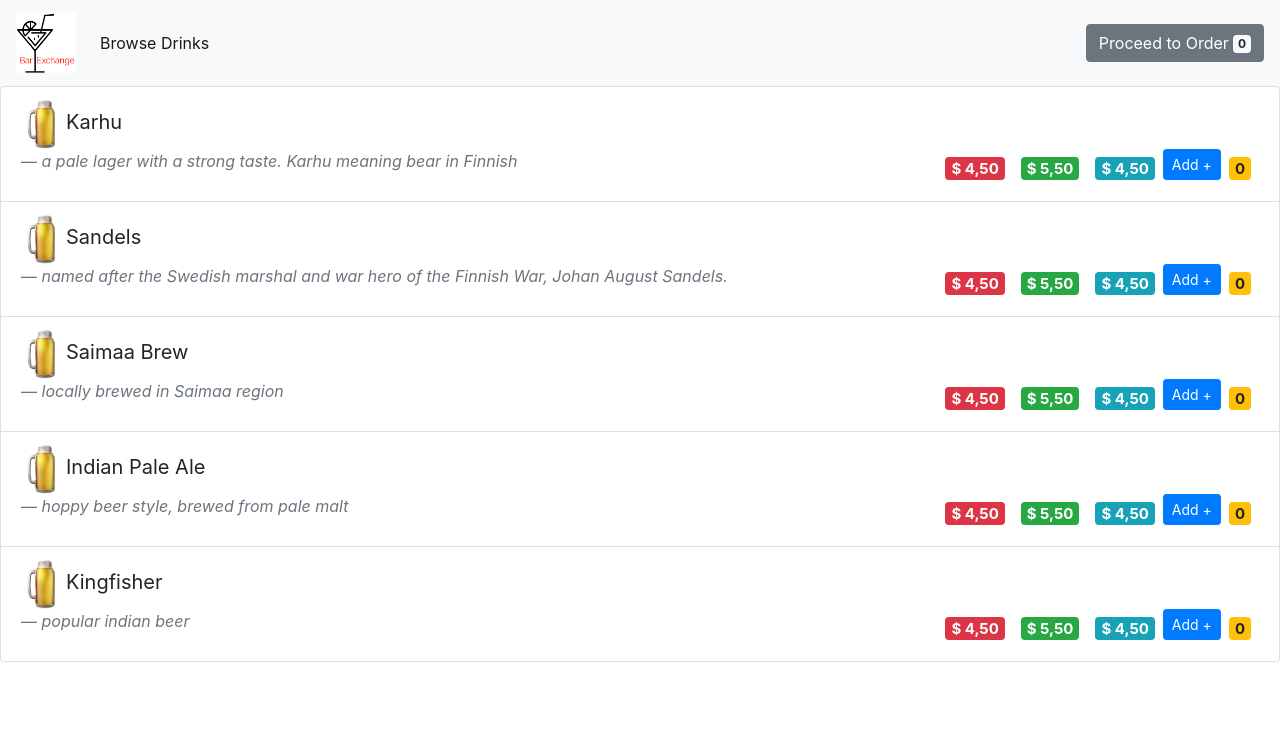
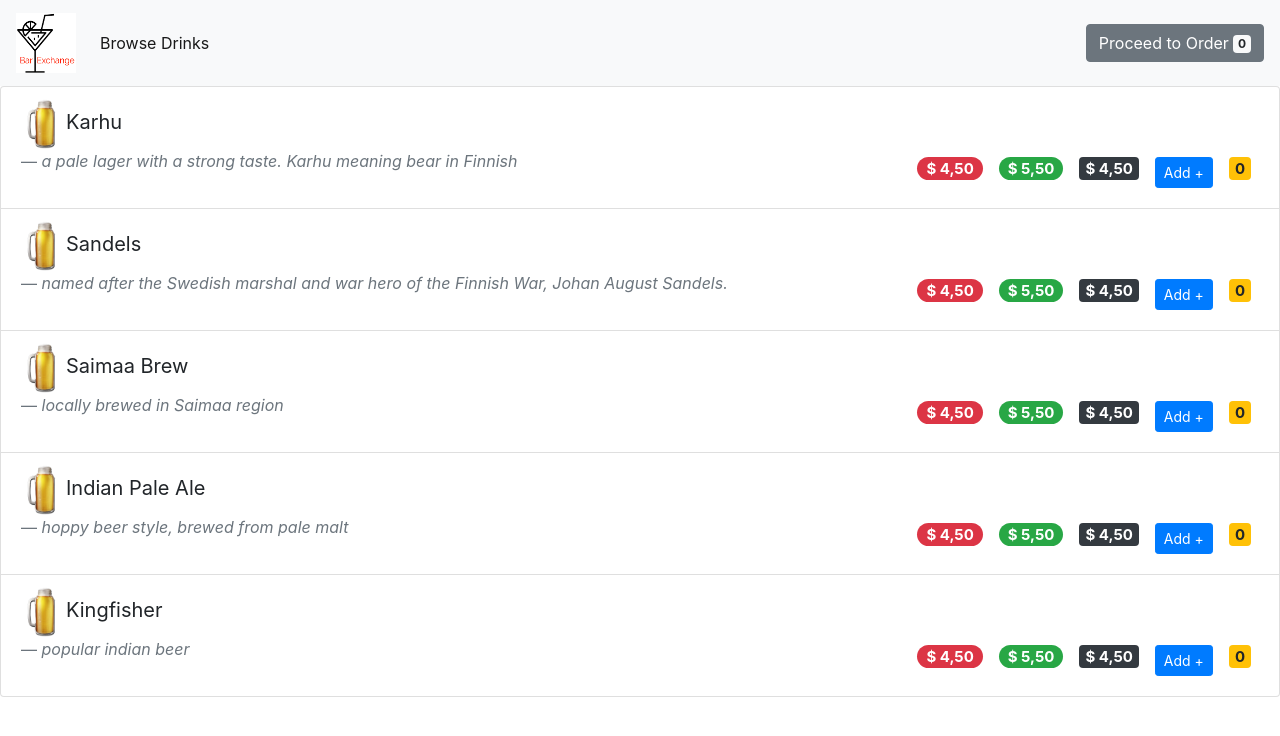
Before and after one commit to Tyaisurm/react-codecamp-2019, a React (Create React App) app: page / in a window 1280 px wide. Shown: the top 736 px of the page. Built offline with nearby package versions, Linux system fonts and the light colour scheme.

Commit message:
fixing price elements to UI

```diff
--- a/src/components/product.jsx
+++ b/src/components/product.jsx
@@ -18,13 +18,37 @@
             {props.name}
           </p>
 
-          <span className="badge badge-warning m-2 float-sm-right">0</span>
-          <button className="btn btn-primary btn-sm float-sm-right">
+          <span
+            name="quantity"
+            className="badge badge-warning m-2 float-sm-right"
+          >
+            0
+          </span>
+          <button
+            name="addToCart"
+            className="btn btn-primary m-2 btn-sm float-sm-right"
+          >
             Add +
           </button>
-          <span className="badge badge-info m-2 float-sm-right">$ 4,50</span>
-          <span className="badge badge-success m-2 float-sm-right">$ 5,50</span>
-          <span className="badge badge-danger m-2 float-sm-right">$ 4,50</span>
+          <span
+            name="currentPrice"
+            className="badge badge-dark m-2 float-sm-right"
+            style={this.style}
+          >
+            $ 4,50
+          </span>
+          <span
+            name="intraDayHighestPrice"
+            className="badge badge-pill badge-success m-2 float-sm-right"
+          >
+            $ 5,50
+          </span>
+          <span
+            name="intraDayLowestPrice"
+            className="badge badge-pill badge-danger m-2 float-sm-right"
+          >
+            $ 4,50
+          </span>
 
           <footer className="blockquote-footer">
             <cite title="type">{props.description}</cite>
```
